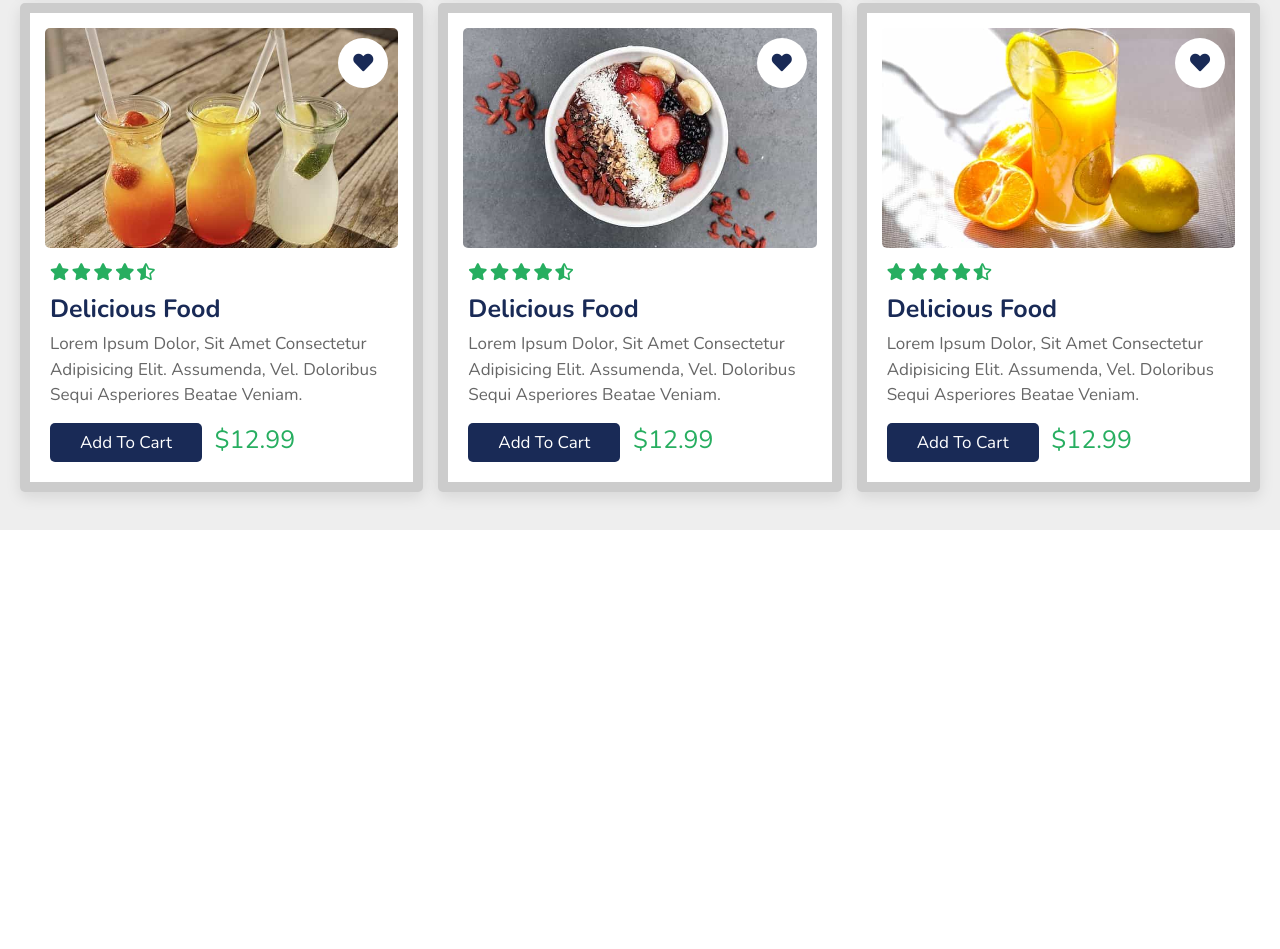
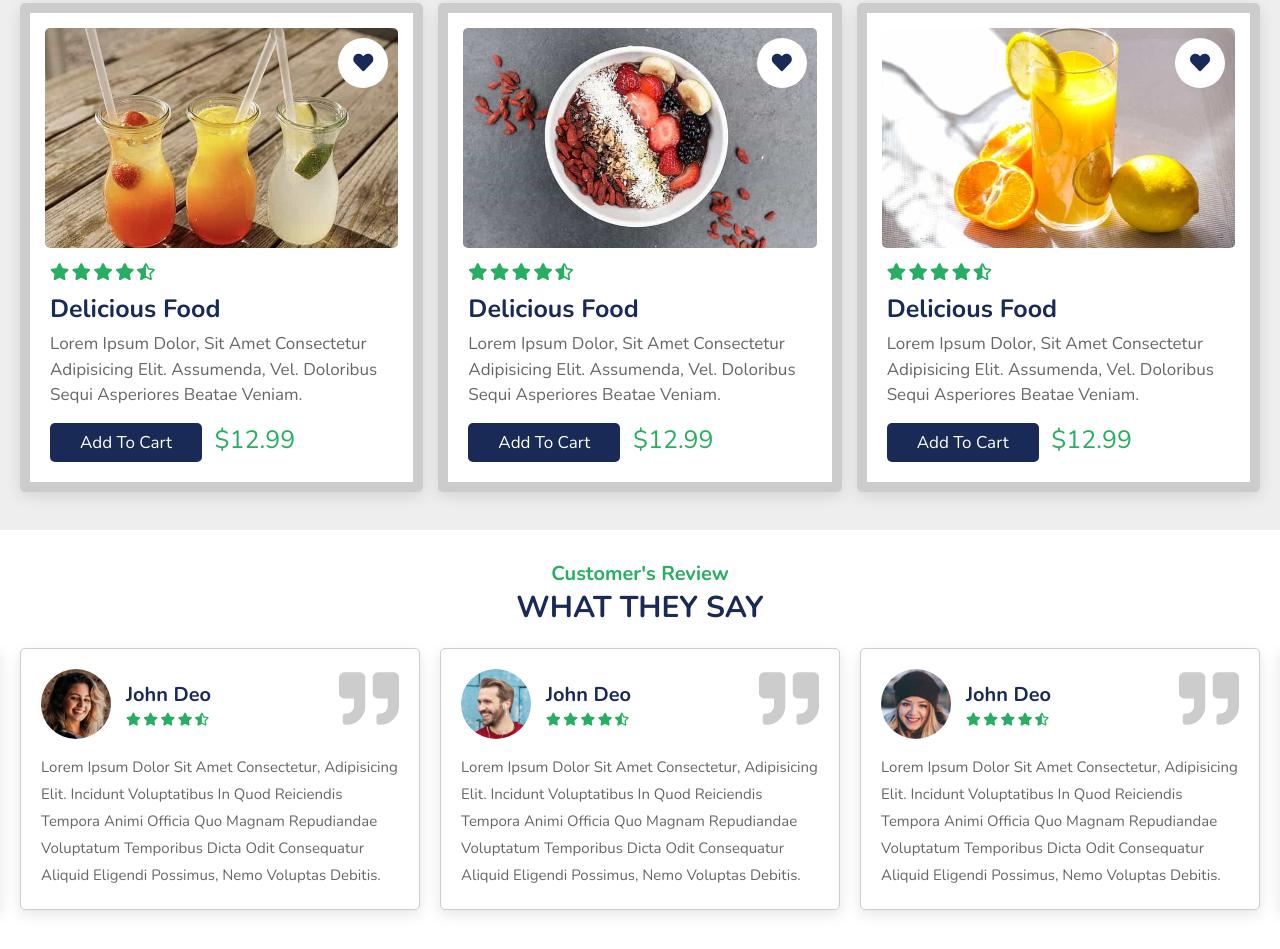
Before and after one commit to Gustavo121/Project-Food, a plain HTML site: page index.html in a window 1280 px wide. Shown: the part 3457-4406 px from the top of the page. Before the commit the page ends 3987 px from the top, so only its background shows below. Drawn offline with nearby package versions, Linux system fonts and the light colour scheme.

Commit message:
finalizando review

```diff
--- a/css/style.css
+++ b/css/style.css
@@ -434,6 +434,55 @@ header .icons #menu-bars{
     font-size: 2.5rem;
 }
 
+.review .slide {
+    padding: 2rem;
+    box-shadow: var(--box-shadow);
+    border: .1rem solid rgba(0,0,0,.2);
+    border-radius: .5rem;
+    position: relative;
+}
+
+.review .slide .fa-quote-right {
+    position: absolute;
+    top: 2rem; right: 2rem;
+    font-size: 6rem;
+    color: #ccc;
+}
+
+.review .slide .user {
+    display: flex;
+    gap: 1.5rem;
+    align-items: center;
+    padding-bottom: 1.5rem;
+}
+
+.review .slide .user img {
+    height: 7rem;
+    width: 7rem;
+    border-radius: 50%;
+    object-fit: cover;
+}
+
+.review .slide .user h3 {
+    color: var(--black);
+    font-size: 2rem;
+    padding-bottom: .5rem;
+}
+
+.review .slide .user i {
+    font-size: 1.3rem;
+    color: var(--green);
+}
+
+.review .slide p {
+    font-size: 1.5rem;
+    line-height: 1.8;
+    color: var(--light-color);
+}
+
+
+
+
 
 
 
--- a/index.html
+++ b/index.html
@@ -451,6 +451,97 @@
 
 <!-- menu section ends -->
 
+<!-- review section stars -->
+
+<section class="review" id="review">
+
+    <h3 class="sub-heading"> customer's review </h3>
+    <h1 class="heading"> what they say </h1>
+
+    <div class=" swiper-container review-slider">
+
+        <div class="swiper-wrapper">
+
+            <div class="swiper-slide slide">
+                <i class="fas fa-quote-right"></i>
+                <div class="user">
+                    <img src="images/pic-1.png" alt="">
+                    <div class="user-info">
+                        <h3>john deo</h3>
+                        <div class="stars">
+                            <i class="fas fa-star"></i>
+                            <i class="fas fa-star"></i>
+                            <i class="fas fa-star"></i>
+                            <i class="fas fa-star"></i>
+                            <i class="fas fa-star-half-alt"></i>
+                        </div>
+                    </div>
+                </div>
+                <p>Lorem ipsum dolor sit amet consectetur, adipisicing elit. Incidunt voluptatibus in quod reiciendis tempora animi officia quo magnam repudiandae voluptatum temporibus dicta odit consequatur aliquid eligendi possimus, nemo voluptas debitis.</p>
+            </div>
+
+            <div class="swiper-slide slide">
+                <i class="fas fa-quote-right"></i>
+                <div class="user">
+                    <img src="images/pic-2.png" alt="">
+                    <div class="user-info">
+                        <h3>john deo</h3>
+                        <div class="stars">
+                            <i class="fas fa-star"></i>
+                            <i class="fas fa-star"></i>
+                            <i class="fas fa-star"></i>
+                            <i class="fas fa-star"></i>
+                            <i class="fas fa-star-half-alt"></i>
+                        </div>
+                    </div>
+                </div>
+                <p>Lorem ipsum dolor sit amet consectetur, adipisicing elit. Incidunt voluptatibus in quod reiciendis tempora animi officia quo magnam repudiandae voluptatum temporibus dicta odit consequatur aliquid eligendi possimus, nemo voluptas debitis.</p>
+            </div>
+
+            <div class="swiper-slide slide">
+                <i class="fas fa-quote-right"></i>
+                <div class="user">
+                    <img src="images/pic-3.png" alt="">
+                    <div class="user-info">
+                        <h3>john deo</h3>
+                        <div class="stars">
+                            <i class="fas fa-star"></i>
+                            <i class="fas fa-star"></i>
+                            <i class="fas fa-star"></i>
+                            <i class="fas fa-star"></i>
+                            <i class="fas fa-star-half-alt"></i>
+                        </div>
+                    </div>
+                </div>
+                <p>Lorem ipsum dolor sit amet consectetur, adipisicing elit. Incidunt voluptatibus in quod reiciendis tempora animi officia quo magnam repudiandae voluptatum temporibus dicta odit consequatur aliquid eligendi possimus, nemo voluptas debitis.</p>
+            </div>
+
+            <div class="swiper-slide slide">
+                <i class="fas fa-quote-right"></i>
+                <div class="user">
+                    <img src="images/pic-4.png" alt="">
+                    <div class="user-info">
+                        <h3>john deo</h3>
+                        <div class="stars">
+                            <i class="fas fa-star"></i>
+                            <i class="fas fa-star"></i>
+                            <i class="fas fa-star"></i>
+                            <i class="fas fa-star"></i>
+                            <i class="fas fa-star-half-alt"></i>
+                        </div>
+                    </div>
+                </div>
+                <p>Lorem ipsum dolor sit amet consectetur, adipisicing elit. Incidunt voluptatibus in quod reiciendis tempora animi officia quo magnam repudiandae voluptatum temporibus dicta odit consequatur aliquid eligendi possimus, nemo voluptas debitis.</p>
+            </div>
+
+        </div>
+
+    </div>
+
+</section>
+
+<!-- review section ends -->
+
 
 
 
--- a/js/script.js
+++ b/js/script.js
@@ -32,3 +32,27 @@ var swiper = new Swiper(".home-slider", {
     },
     loop: true,
 });
+
+var swiper = new Swiper(".review-slider", {
+    spaceBetween: 20,
+    centeredSlides: true,
+    autoplay: {
+      delay: 7500,
+      disableOnInteraction: false,
+    },
+    loop: true,
+    breakpoints: {
+        0: {
+            slidesPerView: 1,
+        },
+        640: {
+            slidesPerView: 2,
+        },
+        728: {
+            slidesPerView: 2,
+        },
+        1024: {
+            slidesPerView: 3,
+        },
+    },
+});
```
